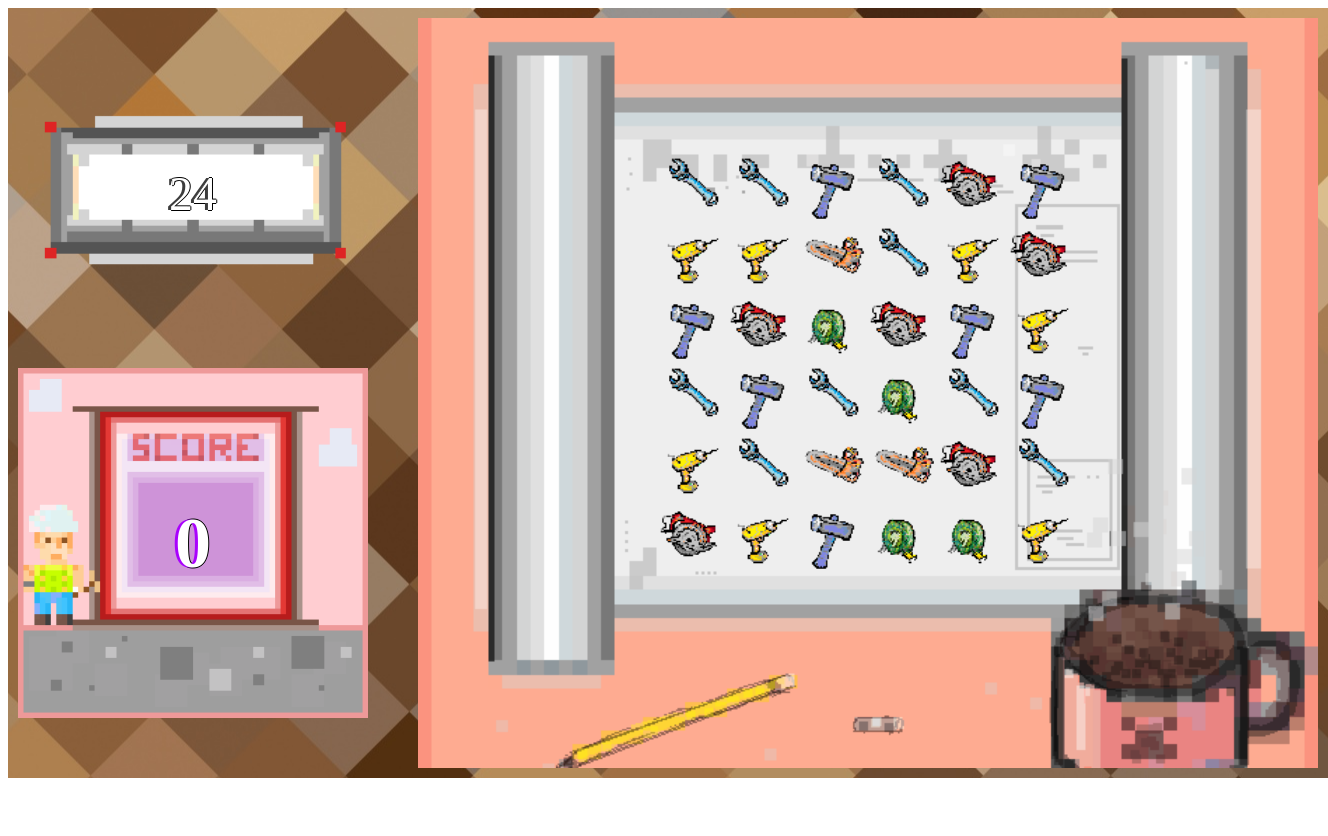
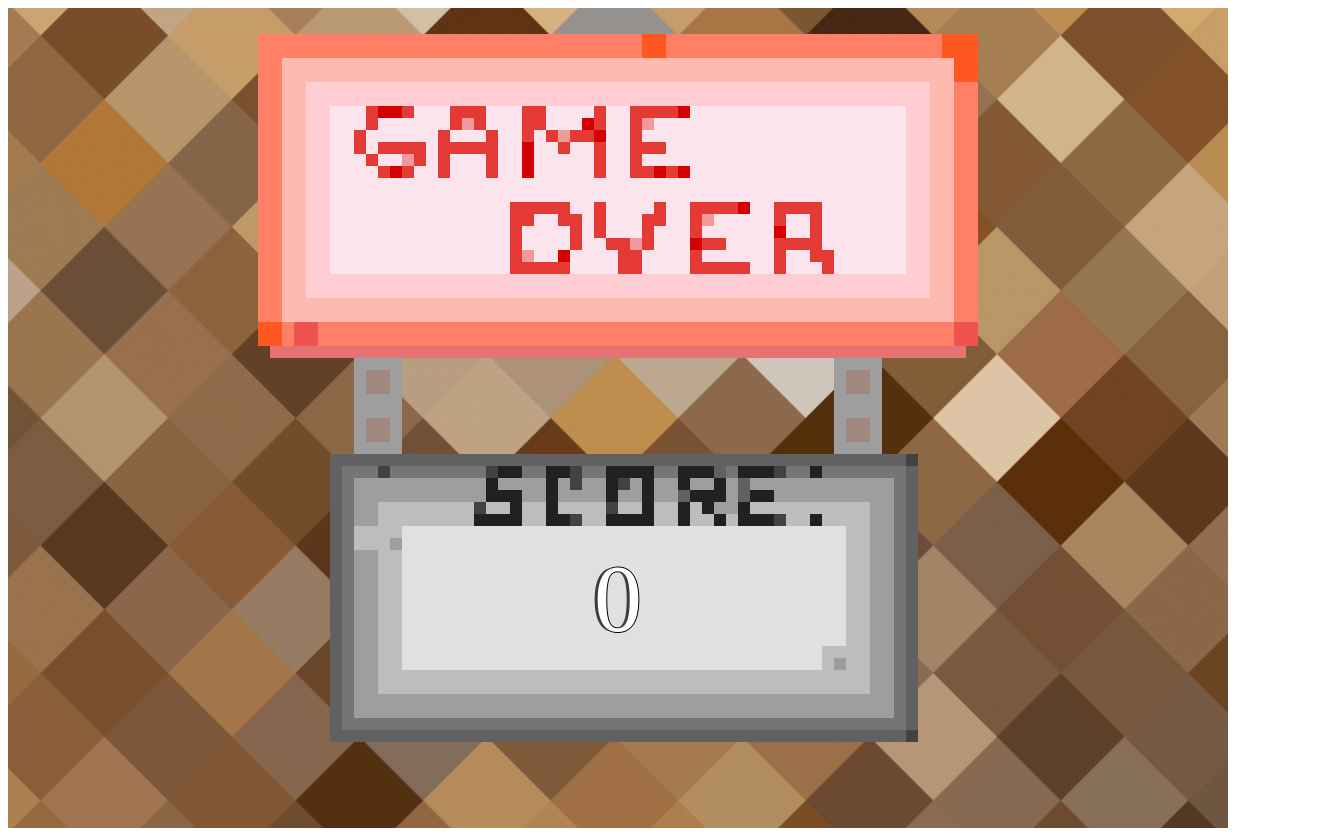
Before and after one commit to Markjust1/Tool_Crush, a React (Create React App) app: page / in a window 1280 px wide. Shown: the whole page, 1328 px wide, since content can reach past the window. Before the commit the page ends 800 px from the top, so only its background shows below. Built offline with nearby package versions, Linux system fonts and the light colour scheme.

Commit message:
add gameover animation

```diff
--- a/src/App.js
+++ b/src/App.js
@@ -1,5 +1,5 @@
 import { useEffect, useState } from "react";
-import useSound from 'use-sound';
+// import useSound from 'use-sound';
 import ScoreBoard from "./components/ScoreBoard";
 import purple from "./images/purple.png";
 import orange from "./images/orange.png";
@@ -18,7 +18,7 @@ const App = () => {
   const [squareBeingReplaced, setSquareBeingReplaced] = useState(null);
   const [scoreDisplay, setScoreDisplay] = useState(0);
   const [showScore, setShowScore] = useState(false);
-  const [seconds, setSeconds] = useState(30);
+  const [seconds, setSeconds] = useState(1);
 
   const checkForColumnOfFour = () => {
     for (let i = 0; i <= 17; i++) {
--- a/src/index.css
+++ b/src/index.css
@@ -2,7 +2,7 @@
   display: flex;
   justify-content: space-around;
   padding: 10px;
-  background:rgba(250, 124, 96, 0.654);
+  background: rgba(250, 124, 96, 0.654);
   max-width: 1200px;
   background-image: url("./images/background_main.jpeg");
   background-position: center;
@@ -81,7 +81,44 @@
   background-image: url("./images/gameover.png");
   background-position: center;
   background-repeat: no-repeat;
+  -webkit-animation: fadein 2s; /* Safari, Chrome and Opera > 12.1 */
+  -moz-animation: fadein 2s; /* Firefox < 16 */
+   -ms-animation: fadein 2s; /* Internet Explorer */
+    -o-animation: fadein 2s; /* Opera < 12.1 */
+       animation: fadein 2s;
 }
+
+@keyframes fadein {
+from { opacity: 0; }
+to   { opacity: 1; }
+}
+
+/* Firefox < 16 */
+@-moz-keyframes fadein {
+from { opacity: 0; }
+to   { opacity: 1; }
+}
+
+/* Safari, Chrome and Opera > 12.1 */
+@-webkit-keyframes fadein {
+from { opacity: 0; }
+to   { opacity: 1; }
+}
+
+/* Internet Explorer */
+@-ms-keyframes fadein {
+from { opacity: 0; }
+to   { opacity: 1; }
+}
+
+/* Opera < 12.1 */
+@-o-keyframes fadein {
+from { opacity: 0; }
+to   { opacity: 1; }
+}
+
+
+
 
 .gameover-score {
   margin-top: 360px;
```
